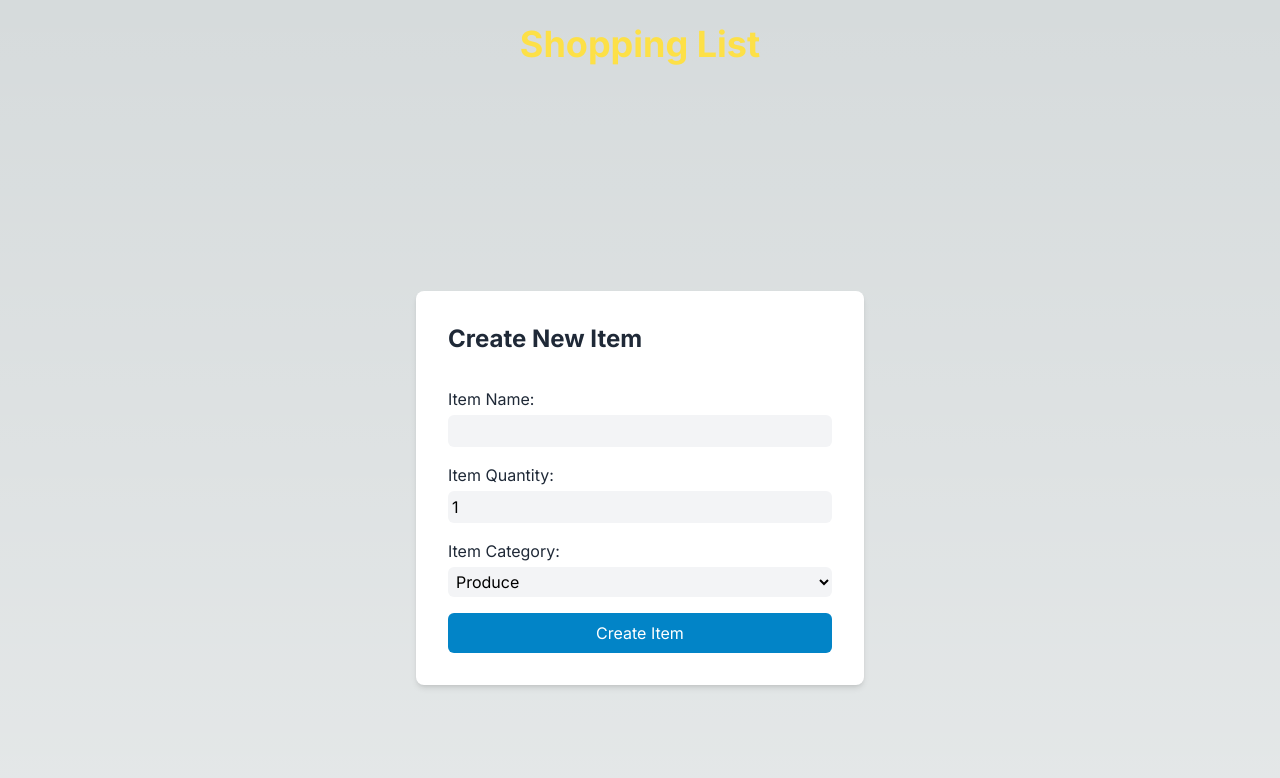
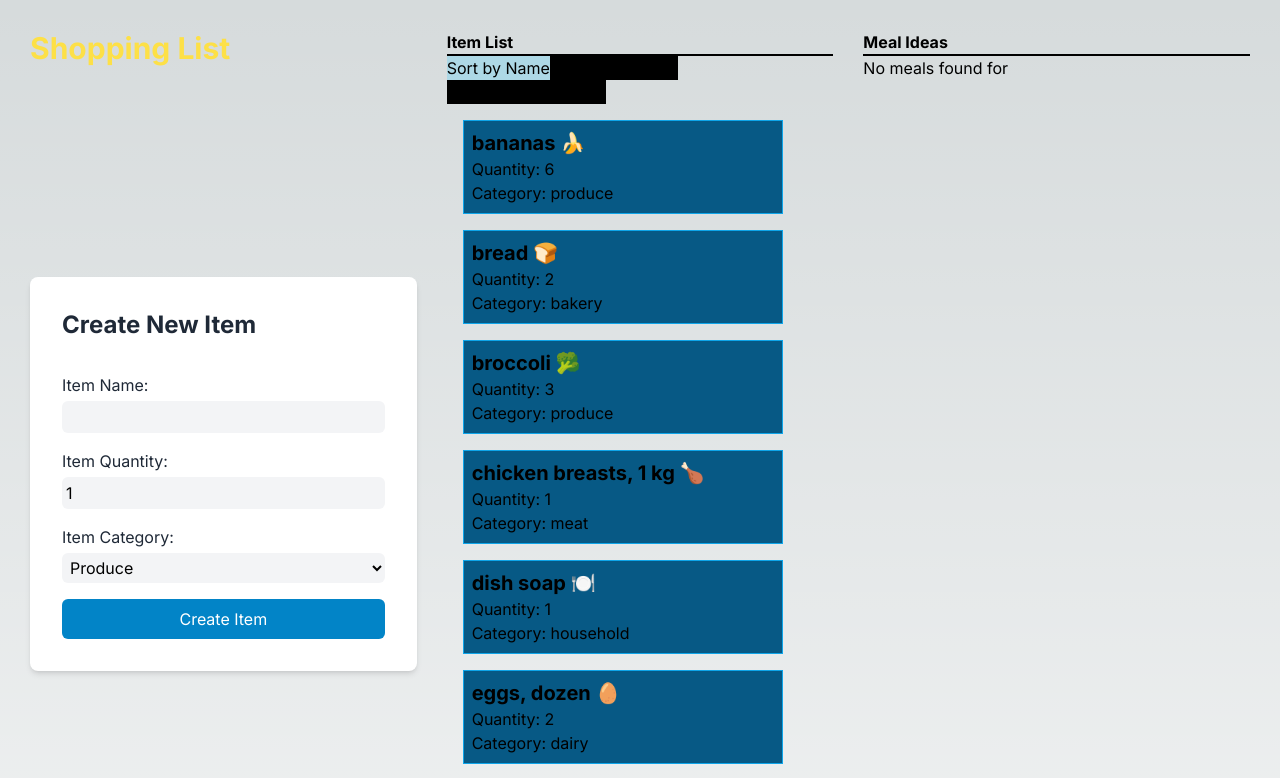
Before and after one commit to ShaEugenio/cprg306-assignments, a Next.js app: page /week7 in a window 1280 px wide. Shown: the top 778 px of the page. Built offline with nearby package versions, Linux system fonts and the light colour scheme.

Commit message:
week 7 final update

```diff
--- a/app/week7/item-list.js
+++ b/app/week7/item-list.js
@@ -2,23 +2,30 @@ import React from 'react';
 import { useState } from 'react';
 import Item from './item';
 
+// Define the 'ItemList' component responsible for displaying and managing the list of items.
 export default function ItemList(props) {
-  const [sortBy, setSortBy] = useState('name');
-  const [grouped, setGrouped] = useState(false);
+  // Initialize state variables using the 'useState' hook to manage sorting and grouping options.
+  const [sortBy, setSortBy] = useState('name'); // 'sortBy' determines the current sorting method (by name or category).
+  const [grouped, setGrouped] = useState(false); // 'grouped' stores whether items are grouped by category or not.
 
-  const handleSortByName = () => setSortBy('name');
-  const handleSortByCategory = () => setSortBy('category');
-  const handleToggleGrouping = () => setGrouped(!grouped);
+  // Functions to update state based on user interactions
+  const handleSortByName = () => setSortBy('name'); // Set sorting by item name.
+  const handleSortByCategory = () => setSortBy('category'); // Set sorting by item category.
+  const handleToggleGrouping = () => setGrouped(!grouped); // Toggle grouping of items by category.
 
+  // Destructuring props to obtain 'items' and 'onItemSelect' function from the parent component.
   const { items, onItemSelect } = props;
 
+  // Function to handle an item click event
   const handleItemClick = (selectedItem) => {
-    // Trigger onItemSelect function when an item is clicked
+    // Call the provided 'onItemSelect' function when an item is clicked
     onItemSelect(selectedItem);
   };
 
+  // Sort items by name in a new array (non-mutating operation)
   const sortedItems = [...items].sort((a, b) => a.name.localeCompare(b.name));
 
+  // If 'grouped' is true, group items by category into an object
   const groupedItems = grouped
     ? items.reduce((result, item) => {
         const category = item.category;
@@ -30,10 +37,12 @@ export default function ItemList(props) {
       }, {})
     : null;
 
+  // Render the list of items with sorting and grouping options
   return (
     <div>
-      <h1>Item List</h1>
+      <h1 style={{ fontWeight: 'bold', borderBottom: '2px solid black' }}>Item List</h1>
       <div>
+        {/* Buttons to control sorting and grouping */}
         <button
           onClick={handleSortByName}
           style={{ backgroundColor: sortBy === 'name' ? 'lightblue' : 'black' }}
@@ -53,6 +62,7 @@ export default function ItemList(props) {
           {grouped ? 'Grouped Category' : 'Ungrouped Category'}
         </button>
       </div>
+      {/* Display items either grouped by category or in a plain list */}
       {grouped
         ? Object.keys(groupedItems)
             .sort()
@@ -62,6 +72,7 @@ export default function ItemList(props) {
                 {groupedItems[category]
                   .sort((a, b) => a.name.localeCompare(b.name))
                   .map((item) => (
+                    // Render individual Item components with category grouping
                     <Item
                       key={item.id}
                       name={item.name}
@@ -73,6 +84,7 @@ export default function ItemList(props) {
               </div>
             ))
         : sortedItems.map((item) => (
+            // Render individual Item components in a plain list
             <Item
               key={item.id}
               name={item.name}
--- a/app/week7/meal-ideas.js
+++ b/app/week7/meal-ideas.js
@@ -1,9 +1,13 @@
 import React, { useState, useEffect } from 'react';
 
-// MealIdeas component updated to use the provided ingredient for fetching recipes
+// Define a React component named 'MealIdeas' responsible for displaying meal ideas based on a provided ingredient.
 export default function MealIdeas({ ingredient }) {
-  const [meals, setMeals] = useState([]);
+  // State variables managed using the 'useState' hook.
+  const [meals, setMeals] = useState([]); // Stores the list of meals fetched based on the provided ingredient.
+  const [selected, setSelected] = useState(false); // Represents whether a meal has been selected for display or not.
+  const [selectedMealIngredients, setSelectedMealIngredients] = useState(null); // Stores the ingredients of the selected meal.
 
+  // Function to fetch meals based on the provided ingredient.
   const fetchMealsByIngredient = async (ingredient) => {
     try {
       const response = await fetch(`https://www.themealdb.com/api/json/v1/1/filter.php?i=${ingredient}`);
@@ -19,20 +23,75 @@ export default function MealIdeas({ ingredient }) {
     }
   };
 
+  // Function to fetch ingredients of a specific meal by its ID.
+  const fetchIngredientsByMeal = async (mealId) => {
+    try {
+      const response = await fetch(`https://www.themealdb.com/api/json/v1/1/lookup.php?i=${mealId}`);
+      const data = await response.json();
+      if (data.meals) {
+        setSelectedMealIngredients(data.meals[0]);
+      } else {
+        setSelectedMealIngredients(null);
+      }
+    } catch (error) {
+      console.error("Error fetching meal ingredients: ", error);
+      setSelectedMealIngredients(null);
+    }
+  };
+
+  // useEffect hook: Triggers the fetching of meals when the 'ingredient' prop changes.
   useEffect(() => {
     if (ingredient) {
-      fetchMealsByIngredient(ingredient);
+      setSelected(false); // Resets the selected meal state flag.
+      setMeals([]); // Clears the existing list of meals.
+      fetchMealsByIngredient(ingredient); // Fetches meals based on the provided ingredient.
     }
   }, [ingredient]);
 
+  // Function to handle the click event on a meal item to display its ingredients.
+  const handleMealClick = (meal) => {
+    setSelected(true); // Set the selected state to true to display selected meal details.
+    fetchIngredientsByMeal(meal.idMeal); // Fetch ingredients for the selected meal.
+  };
+
+  // Render content based on the selected state and available meals.
   return (
     <div>
-      <h2>Meals with Ingredients similar to {ingredient}:</h2>
-      <ul>
-        {meals.map((meal) => (
-          <li key={meal.idMeal}>{meal.strMeal}</li>
-        ))}
-      </ul>
+      <h1 style={{ fontWeight: 'bold', borderBottom: '2px solid black' }}>Meal Ideas</h1>
+
+      {selected ? ( // If a meal is selected, display its details and ingredients.
+        selectedMealIngredients ? (
+          <div>
+            {/* Display selected meal name, image, and its ingredients */}
+            <h2>Selected Meal: {selectedMealIngredients.strMeal}</h2>
+            <img src={selectedMealIngredients.strMealThumb} alt={selectedMealIngredients.strMeal} style={{ width: '150px', height: '150px' }} />
+            <h3>Ingredients:</h3>
+            <ul>
+              {Array.from({ length: 20 }, (_, i) => i + 1).map((i) => {
+                const ingredient = selectedMealIngredients[`strIngredient${i}`];
+                const measure = selectedMealIngredients[`strMeasure${i}`];
+                return ingredient ? <li key={i}>{`${ingredient}: ${measure}`}</li> : null;
+              })}
+            </ul>
+          </div>
+        ) : <p>No meal selected</p>
+      ) : (
+        meals.length > 0 ? ( // If no meal is selected, display the list of meals based on the ingredient.
+          <div>
+            <h2>Here are some meal ideas using {ingredient}:</h2>
+            <ul>
+              {meals.map((meal) => (
+                <li key={meal.idMeal} onClick={() => handleMealClick(meal)}>
+                  {meal.strMeal}
+                  <img src={meal.strMealThumb} alt={meal.strMeal} style={{ width: '50px', height: '50px' }} />
+                </li>
+              ))}
+            </ul>
+          </div>
+        ) : (
+          <p>No meals found for {ingredient}</p> // If no meals are found for the ingredient.
+        )
+      )}
     </div>
   );
 }
--- a/app/week7/page.js
+++ b/app/week7/page.js
@@ -5,29 +5,59 @@ import NewItem from './new-item';
 import itemsData from './items.json';
 import MealIdeas from './meal-ideas'; // Import the new MealIdeas component
 
+// Define the default React component 'Page' responsible for managing a shopping list.
 export default function Page() {
-  const [items, setItems] = useState(itemsData);
-  const [selectedItemName, setSelectedItemName] = useState(''); // New state variable for the selected item
+  // Initialize state variables using the 'useState' hook to manage the list of items and the selected item's name.
+  const [items, setItems] = useState(itemsData); // 'items' represents the list of items, 'setItems' is used to update the list.
+  const [selectedItemName, setSelectedItemName] = useState(''); // 'selectedItemName' stores the name of the currently selected item.
 
+  // Function to handle the selection of an item from the list
   const handleItemSelect = (selectedItem) => {
-    let itemName = selectedItem.name.split(',')[0];
-    itemName = itemName.replace(/[\uD800-\uDBFF][\uDC00-\uDFFF]/, ''); // Removes emojis
-    const cleanedItemName = itemName.trim();
-    setSelectedItemName(cleanedItemName);
+    // Extract the name from the selected item and perform cleaning operations to remove certain Unicode characters.
+    let itemName = selectedItem.name.split(',')[0]; // Extracts the name from the selected item.
+    // The following line uses a regular expression to remove specific Unicode characters and emojis from the item name.
+    itemName = itemName.replace(/([\u2700-\u27BF]|[\uE000-\uF8FF]|\uD83C[\uDC00-\uDFFF]|\uD83D[\uDC00-\uDFFF]|[\u2011-\u26FF]|\uD83E[\uDD10-\uDDFF])/g, '');
+    const cleanedItemName = itemName.trim(); // Trims extra spaces from the name.
+    setSelectedItemName(cleanedItemName); // Sets the cleaned item name in the state.
   };
 
+  // Function to handle the addition of a new item to the list
   const handleAddItem = (newItem) => {
-    setItems([...items, newItem]);
+    setItems([...items, newItem]); // Updates the 'items' state by appending the new item to the existing list.
   };
 
+  // CSS styles for the layout of the main page and columns
+  const pageStyle = {
+    display: 'grid',
+    gridTemplateColumns: 'repeat(3, 1fr)', // Defines a grid layout with three equal-width columns.
+    gridGap: '10px', // Sets the gap between grid elements.
+    padding: '20px', // Provides padding around the grid layout.
+  };
+
+  const columnStyle = {
+    padding: '10px', // Defines padding for each column.
+  };
+
+  // Render the structure of the Page component, using divs to organize content into columns.
   return (
-    <main>
-      <h1 className="text-4xl font-bold m-6 text-center text-yellow-300">
-        Shopping List
-      </h1>
-      <NewItem onAddItem={handleAddItem} />
-      <ItemList items={items} onItemSelect={handleItemSelect} />
-      <MealIdeas ingredient={selectedItemName} />
+    <main style={pageStyle}>
+      {/* Column 1: Shopping List title and the component to add new items */}
+      <div style={columnStyle}>
+        <h1 className="text-3xl font-bold text-yellow-300 mb-2">
+          Shopping List
+        </h1>
+        <NewItem onAddItem={handleAddItem} /> {/* 'NewItem' component with the 'handleAddItem' function as a prop */}
+      </div>
+
+      {/* Column 2: Display the list of items and handle item selection */}
+      <div style={columnStyle}>
+        <ItemList items={items} onItemSelect={handleItemSelect} /> {/* 'ItemList' component displaying items */}
+      </div>
+
+      {/* Column 3: Display meal ideas based on the selected item */}
+      <div style={columnStyle}>
+        <MealIdeas ingredient={selectedItemName} /> {/* 'MealIdeas' component using the selected item name */}
+      </div>
     </main>
   );
 }
```
Also changed, not shown: app/week7/item.js (+20 -1 lines), app/week7/new-item.js (+31 -20 lines), app/layout.js (line endings or trailing spaces), app/page.js (line endings or trailing spaces).
